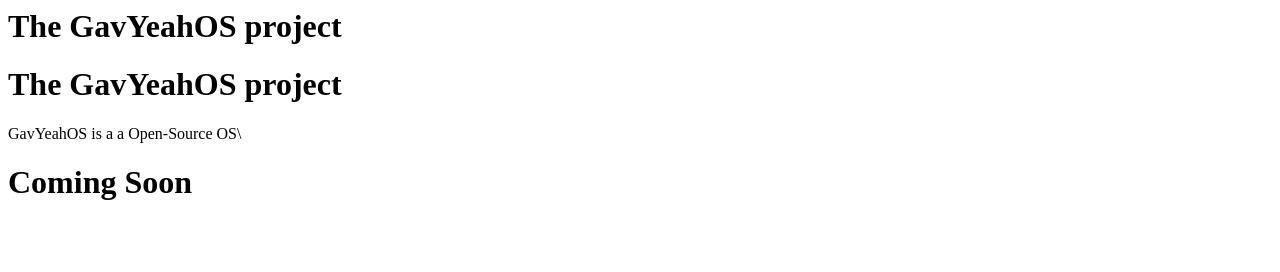
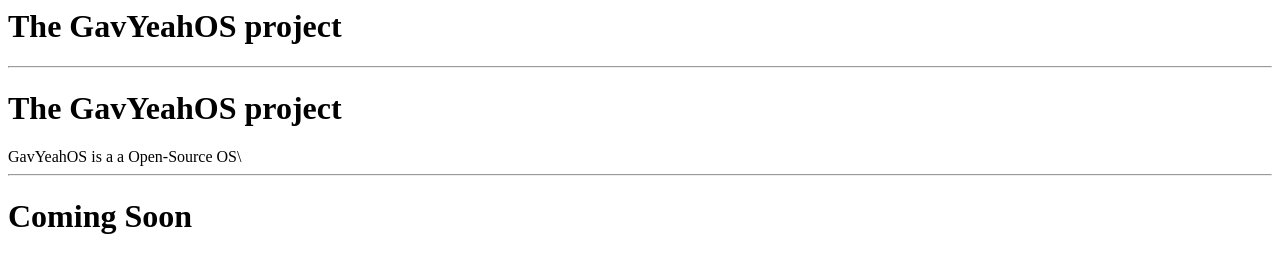
Before and after one commit to gavyeah/gavyeahOS-site, a plain HTML site: page index.html in a window 1280 px wide. Drawn offline with Linux system fonts and the light colour scheme.

Commit message:
Update index.html

```diff
--- a/index.html
+++ b/index.html
@@ -1,6 +1,6 @@
 <h1>The GavYeahOS project</h1>
-<hl></hl>
+<hr>
 <h1>The GavYeahOS project</h1>
 <h> GavYeahOS is a a Open-Source OS</h>\
-<hl></hl>
+<hr>
 <h1>Coming Soon</h1>
```
